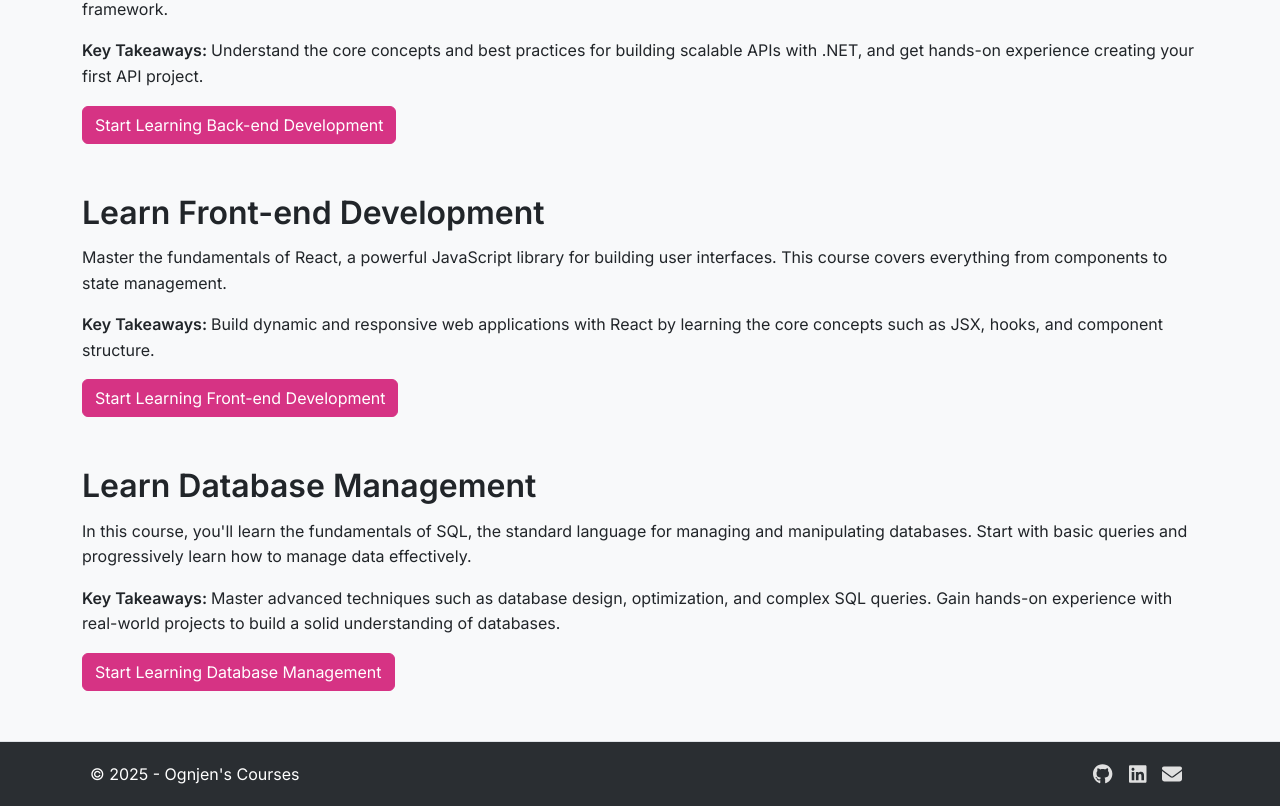
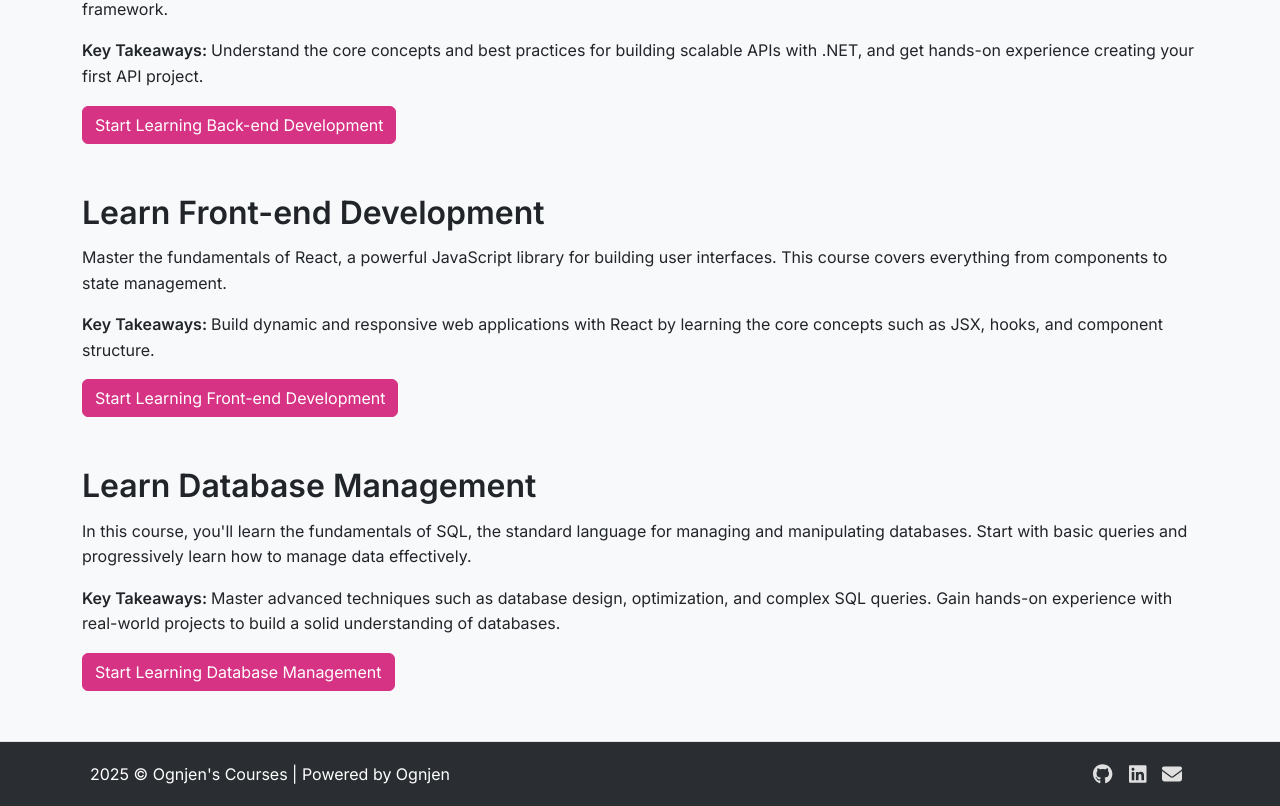
Before and after one commit to crni99/OgnjensCourses, a React (Create React App) app: page / in a window 1280 px wide. Shown: the part 387-1193 px from the top of the page. Built offline with nearby package versions, Linux system fonts and the light colour scheme; no server answers.

Commit message:
new footer

```diff
--- a/src/components/common/Footer.jsx
+++ b/src/components/common/Footer.jsx
@@ -4,10 +4,13 @@ import { faGithub, faLinkedin } from '@fortawesome/free-brands-svg-icons';
 import { faEnvelope } from '@fortawesome/free-solid-svg-icons';
 
 export default function Footer() {
+
+    const currentYear = new Date().getFullYear();
+
     return (
         <footer className="border-top footer text-muted">
             <div className="container footer-text d-flex justify-content-between align-items-center">
-                <span>&copy; 2025 - Ognjen's Courses</span>
+                <span>{currentYear} &copy; Ognjen's Courses | Powered by Ognjen</span>
                 <div>
                     <a href="https://github.com/crni99" target="_blank" rel="noopener noreferrer">
                         <FontAwesomeIcon icon={faGithub} size="lg" className="mx-2 custom-icon" title="GitHub" />
--- a/src/utils/styles/style.css
+++ b/src/utils/styles/style.css
@@ -433,7 +433,6 @@ pre[class*="language-"] {
     transition: color 0.3s ease;
 }
 
-/* Hover effect */
 .custom-icon:hover {
     color: #d63384;
 }
```
